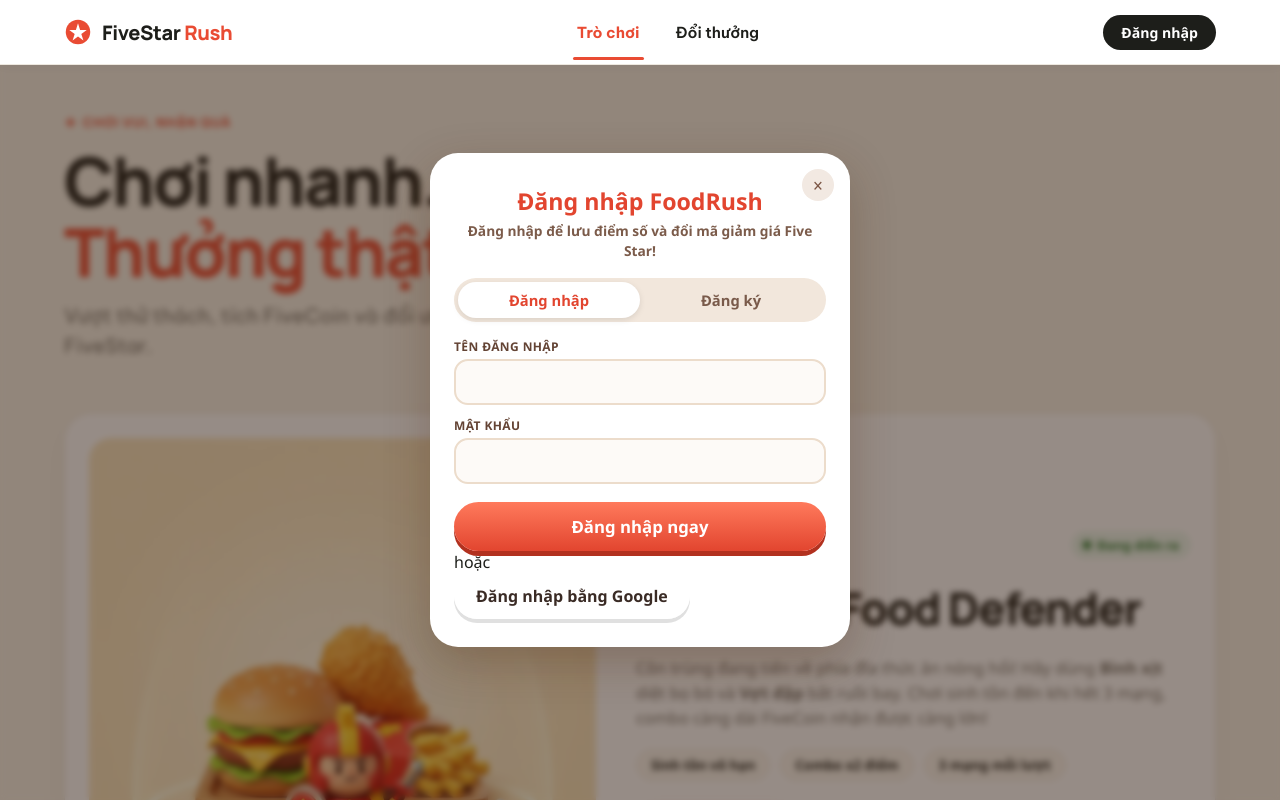
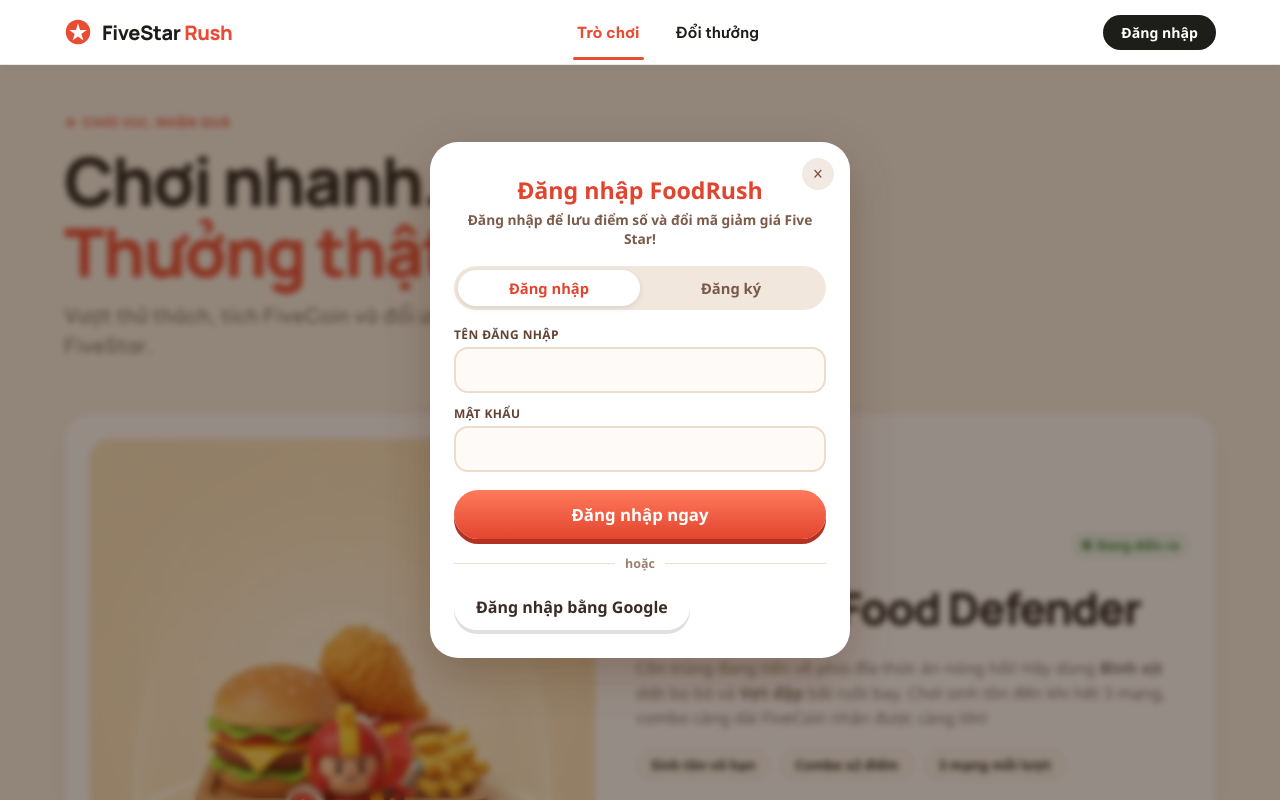
Before and after one commit to dagowlol/FoodRush_FE, a React (Vite) app in the folder foodrush/: page / in a window 1280 px wide. Both pictures are taken after a click on the button "Đăng nhập". Shown: the top 800 px of the page. Built offline with nearby package versions, Linux system fonts and the light colour scheme; no server answers.

Commit message:
fix: khoi phuc CSS .auth-divider cho AuthModal

```diff
--- a/foodrush/src/game/game.css
+++ b/foodrush/src/game/game.css
@@ -981,6 +981,27 @@
   padding: 13px;
   font-size: 1.05rem;
 }
+
+/* "hoặc" divider between the auth form and the Google button */
+.auth-divider {
+  display: flex;
+  align-items: center;
+  margin: 16px 0 12px;
+  color: #9d806d;
+  font-size: 0.78rem;
+  font-weight: 700;
+}
+.auth-divider::before,
+.auth-divider::after {
+  content: '';
+  flex: 1;
+  height: 1px;
+  background: #eedfcb;
+}
+.auth-divider span {
+  padding: 0 10px;
+}
+
 /* OTP input & actions */
 .form-input--otp {
   text-align: center;
```
